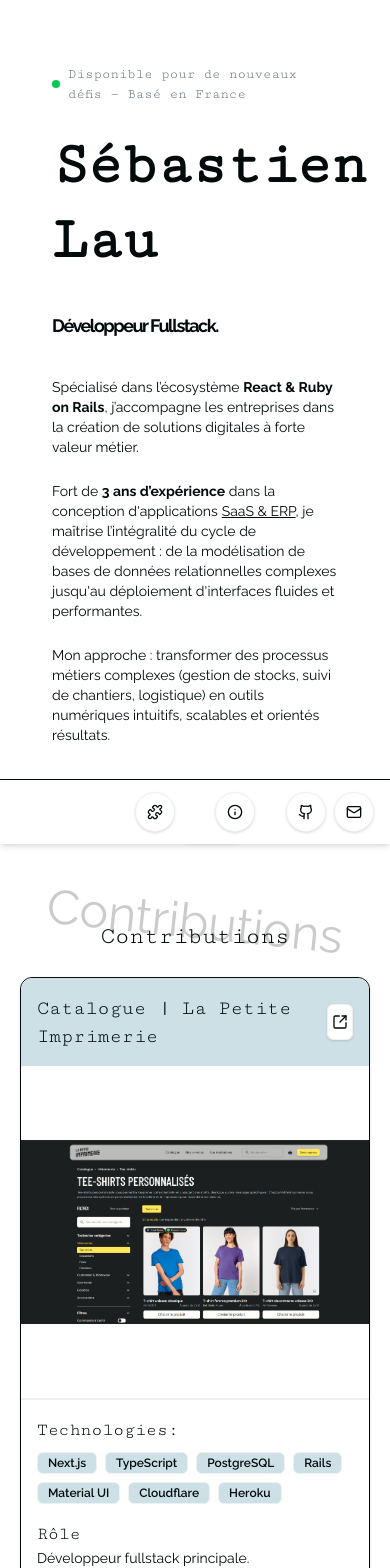
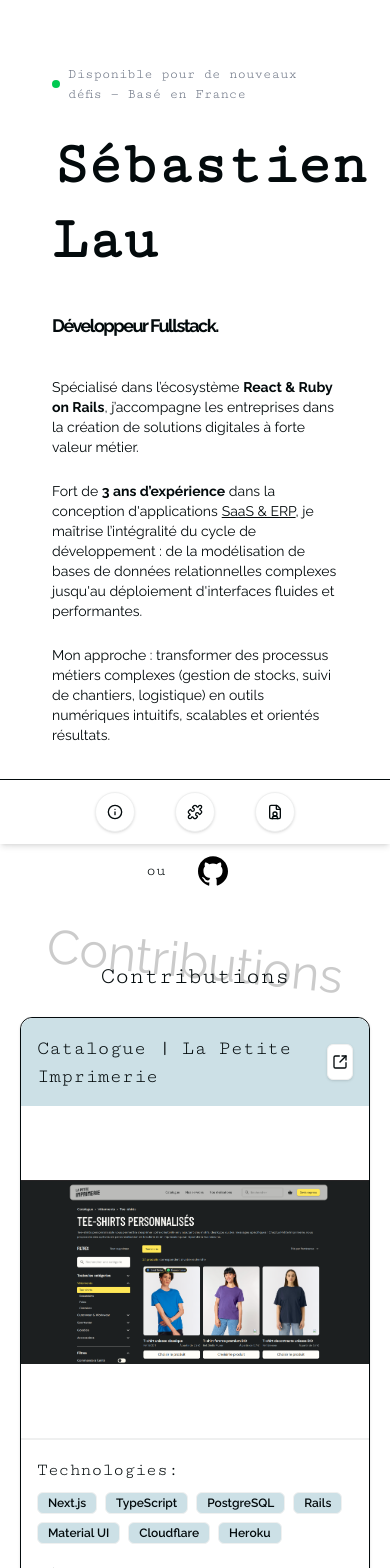
Before and after one commit to SebLau02/OC_P8, a Next.js app: page / in a window 390 px wide. Shown: the top 1568 px of the page. Built offline with nearby package versions, Linux system fonts and the light colour scheme.

Commit message:
ajout: création du composant ProjectCard, mise à jour des types de projet et intégration dans la page d'accueil

```diff
--- /dev/null
+++ b/app/_components/ProjectCard.tsx
@@ -0,0 +1,99 @@
+import { badgeVariants } from "@/components/ui/badge";
+import { Button } from "@/components/ui/button";
+import { Card } from "@/components/ui/card";
+import { Separator } from "@/components/ui/separator";
+import { SquareArrowOutUpRight } from "lucide-react";
+import Image from "next/image";
+import ReactMarkdown from "react-markdown";
+import { ProjectBase } from "../config/types";
+import Link from "next/link";
+import {
+  Dialog,
+  DialogContent,
+  DialogDescription,
+  DialogHeader,
+  DialogTrigger,
+} from "@/components/ui/dialog";
+
+function ProjectCard({ project }: { project: ProjectBase }) {
+  return (
+    <Card>
+      <div className="bg-muted p-4 rounded-t-xl flex flex-row items-center gap-4 justify-between mb-4">
+        <h3 className="">{project.name}</h3>
+
+        {project.link ? (
+          <Button
+            variant="outline"
+            size="icon"
+            aria-label="voir le projet en ligne"
+            asChild
+          >
+            <Link href={project.link} target="_blank">
+              <SquareArrowOutUpRight className="text-foreground" />
+            </Link>
+          </Button>
+        ) : (
+          <i className="text-xs">En cours de développement</i>
+        )}
+      </div>
+
+      <Dialog>
+        <DialogTrigger className="mx-auto block cursor-pointer">
+          <Image
+            src={`/${project.cover.replace("public/", "")}`}
+            alt={project.name}
+            width={600}
+            height={300}
+            className="mx-auto h-[300px] object-contain"
+          />
+        </DialogTrigger>
+        <DialogContent className="max-w-[1440px] ">
+          <DialogHeader>
+            <DialogDescription>
+              <Image
+                src={`/${project.cover.replace("public/", "")}`}
+                alt={project.name}
+                width={1400}
+                height={800}
+                className="mx-auto h-[800px] object-contain"
+              />
+            </DialogDescription>
+          </DialogHeader>
+        </DialogContent>
+      </Dialog>
+
+      <Separator className="mt-4 h-[2px]" />
+
+      <div className="p-4 rounded-b-lg">
+        <h4>Technologies:</h4>
+        <div className="flex flex-wrap gap-2 mt-2">
+          {project.technologies.map((tech, i) => (
+            <span
+              key={i}
+              className={badgeVariants({
+                variant: "outline",
+                className:
+                  "font-caption rounded-full border-custom md:text-sm bg-muted",
+              })}
+            >
+              {tech}
+            </span>
+          ))}
+        </div>
+        <div className="mt-4 mb-2">
+          <ReactMarkdown
+            components={{
+              p: ({ node, ...props }) => (
+                <p className="prose prose-sm max-w-none" {...props} />
+              ),
+            }}
+          >
+            {project.description}
+          </ReactMarkdown>
+        </div>
+      </div>
+    </Card>
+  );
+}
+
+export default ProjectCard;
--- a/app/_components/header.tsx
+++ b/app/_components/header.tsx
@@ -5,7 +5,7 @@
 import { socials } from "../config/data";
 import { badgeVariants } from "@/components/ui/badge";
 import { Button, buttonVariants } from "@/components/ui/button";
-import { Info, Puzzle } from "lucide-react";
+import { FileUser, Info, Puzzle } from "lucide-react";
 
 export const Header = () => {
   const [scrollDirection, setScrollDirection] = useState<string>("");
@@ -32,12 +32,22 @@
   return (
     <header className={`static sm:relative min-h-0 sm:min-h-[56px]`}>
       <div
-        className={`flex fixed top-full sm:top-0 left-0 bg-background w-full z-30 justify-center gap-10 sm:justify-evenly items-center py-3 shadow-md border-t transition-transform ${
+        className={`flex fixed top-full sm:top-0 left-0 bg-background w-full z-30 justify-center gap-10 md:gap-20 items-center py-3 shadow-md border-t transition-transform ${
           scrollDirection === "down"
             ? "translate-y-0 sm:-translate-y-full"
             : "-translate-y-full sm:translate-y-0"
         }`}
       >
+        <Link href="#about">
+          <span className="hidden sm:block text-2xl">Qui suis-je ?</span>
+          <Button
+            variant={"outline"}
+            size={"icon"}
+            className="flex sm:hidden rounded-full w-10 h-10"
+          >
+            <Info />
+          </Button>
+        </Link>
         <Link href="#works">
           <span className="hidden sm:block text-2xl">Contributions</span>
           <Button
@@ -48,19 +58,19 @@
             <Puzzle />
           </Button>
         </Link>
-        <Link href="#about">
-          <span className="hidden sm:block text-2xl">À propos</span>
+        <Link href="#curriculum">
+          <span className="hidden sm:block text-2xl">Curriculum</span>
 
           <Button
             variant={"outline"}
             className="flex sm:hidden rounded-full w-10 h-10"
           >
-            <Info size={"large"} />
+            <FileUser />
           </Button>
         </Link>
 
-        <div className="flex flex-wrap gap-2 absolute right-4 top-1/2 -translate-y-1/2">
-          {socials({ size: 16, className: "ml-0 sm:ml-2" }).map((social, i) => (
+        <div className="hidden sm:flex flex-wrap gap-2 absolute right-4 top-1/2 -translate-y-1/2">
+          {socials({ size: 16, className: "ml-0 lg:ml-2" }).map((social, i) => (
             <Link
               target={social.url === "#contact" ? "" : "_blank"}
               href={social.url}
@@ -68,9 +78,9 @@
             >
               <Button
                 variant={"outline"}
-                className="rounded-full sm:rounded-md w-10 h-10 sm:w-fit"
+                className="rounded-full lg:rounded-md w-10 h-10 lg:w-fit"
               >
-                <span className="hidden sm:block text-sm">{social.label}</span>
+                <span className="hidden lg:block text-sm">{social.label}</span>
                 {social.icon}
               </Button>
             </Link>
--- a/app/page.tsx
+++ b/app/page.tsx
@@ -1,16 +1,17 @@
 import Section from "./_components/section";
-import { Badge, badgeVariants } from "@/components/ui/badge";
+import { Badge } from "@/components/ui/badge";
 import { Card } from "@/components/ui/card";
 import Link from "next/link";
 import Image from "next/image";
 import { StyledTitle } from "./_components/styledTitle";
 import PROJECTS from "@/public/data/projets.json";
 import { Separator } from "@/components/ui/separator";
-import { Button, buttonVariants } from "@/components/ui/button";
-import { ArrowDown, SquareArrowOutUpRight } from "lucide-react";
-import ReactMarkdown from "react-markdown";
-import { educations, experiences, socials } from "./config/data";
+import { buttonVariants } from "@/components/ui/button";
+import { ArrowDown } from "lucide-react";
+import { educations, experiences } from "./config/data";
 import { Fragment } from "react";
+import ProjectCard from "./_components/ProjectCard";
+import { ProjectBase } from "./config/types";
 
 export default function Home() {
   return (
@@ -18,7 +19,10 @@
       <Section className="min-h-screen">
         <div className="flex flex-col border-custom p-8 animate-fadeIn gap-6 mt-6 opacity-0">
           {/* Badge de statut ou localisation */}
-          <div className="flex items-center gap-2 text-sm font-mono text-gray-500">
+          <div
+            className="flex items-center gap-2 text-sm font-mono text-gray-500"
+            id="about"
+          >
             <span className="relative flex h-2 w-2">
               <span className="animate-ping absolute inline-flex h-full w-full rounded-full bg-green-400 opacity-75"></span>
               <span className="relative inline-flex rounded-full h-2 w-2 bg-green-500"></span>
@@ -64,7 +68,7 @@
           </div>
 
           {/* Section Call to Action / Socials pour remplir le bas du 100vh */}
-          <div className="flex gap-4 mt-8 items-center">
+          <div className="flex flex-wrap justify-center gap-4 mt-8 items-center">
             <strong>Consulter mes projets</strong>
             <Link
               href={"#works"}
@@ -93,68 +97,10 @@
       <StyledTitle label="Contributions" orientation="positive" id="works" />
       <Section className="px-0 max-w-[1440px] grid xs:grid-cols-2 md:grid-cols-2 gap-4">
         {PROJECTS.map((project, i) => (
-          <Card key={i}>
-            <div className="bg-muted p-4 rounded-t-xl flex flex-row items-center gap-4 justify-between mb-4">
-              <h3 className="">{project.name}</h3>
-
-              {project.link ? (
-                <Button
-                  variant="outline"
-                  size="icon"
-                  aria-label="voir le projet en ligne"
-                  asChild
-                >
-                  <Link href={project.link} target="_blank">
-                    <SquareArrowOutUpRight className="text-foreground" />
-                  </Link>
-                </Button>
-              ) : (
-                <i className="text-xs">En cours de développement</i>
-              )}
-            </div>
-
-            <Image
-              src={`/${project.cover.replace("public/", "")}`}
-              alt={project.name}
-              width={600}
-              height={300}
-              className="mx-auto h-[300px] object-contain"
-            />
-
-            <Separator className="mt-4 h-[2px]" />
-
-            <div className="p-4 rounded-b-lg">
-              <h4>Technologies:</h4>
-              <div className="flex flex-wrap gap-2 mt-2">
-                {project.technologies.map((tech, i) => (
-                  <span
-                    key={i}
-                    className={badgeVariants({
-                      variant: "outline",
-                      className:
-                        "font-caption rounded-full border-custom md:text-sm bg-muted",
-                    })}
-                  >
-                    {tech}
-                  </span>
-                ))}
-              </div>
-              <div className="mt-4 mb-2">
-                <ReactMarkdown
-                  components={{
-                    p: ({ node, ...props }) => (
-                      <p className="prose prose-sm max-w-none" {...props} />
-                    ),
-                  }}
-                >
-                  {project.description}
-                </ReactMarkdown>
-              </div>
-            </div>
-          </Card>
+          <ProjectCard key={i} project={project as ProjectBase} />
         ))}
       </Section>
-      <StyledTitle label="À propos" orientation="negative" id="about" />
+      <StyledTitle label="Curriculum" orientation="negative" id="curriculum" />
       <Section>
         <h3 className="mt-6 mb-4">Scolaire</h3>
         <Card className="flex flex-col gap-6 p-4 rounded-xs">
@@ -198,15 +144,6 @@
             </Fragment>
           ))}
         </Card>
-        {/* <Section className="grid sm:grid-cols-1 sm:grid-cols-3 my-8">
-          <div>
-            <iframe
-              src="/assets/certificat_développeur_web_sébastien_lau.pdf"
-              className="w-full h-full"
-              title="Lecteur PDF"
-            />
-          </div>
-        </Section> */}
       </Section>
     </main>
   );
--- /dev/null
+++ b/components/ui/dialog.tsx
@@ -0,0 +1,122 @@
+"use client"
+
+import * as React from "react"
+import * as DialogPrimitive from "@radix-ui/react-dialog"
+import { X } from "lucide-react"
+
+import { cn } from "@/lib/utils"
+
+const Dialog = DialogPrimitive.Root
+
+const DialogTrigger = DialogPrimitive.Trigger
+
+const DialogPortal = DialogPrimitive.Portal
+
+const DialogClose = DialogPrimitive.Close
+
+const DialogOverlay = React.forwardRef<
+  React.ElementRef<typeof DialogPrimitive.Overlay>,
+  React.ComponentPropsWithoutRef<typeof DialogPrimitive.Overlay>
+>(({ className, ...props }, ref) => (
+  <DialogPrimitive.Overlay
+    ref={ref}
+    className={cn(
+      "fixed inset-0 z-50 bg-black/80  data-[state=open]:animate-in data-[state=closed]:animate-out data-[state=closed]:fade-out-0 data-[state=open]:fade-in-0",
+      className
+    )}
+    {...props}
+  />
+))
+DialogOverlay.displayName = DialogPrimitive.Overlay.displayName
+
+const DialogContent = React.forwardRef<
+  React.ElementRef<typeof DialogPrimitive.Content>,
+  React.ComponentPropsWithoutRef<typeof DialogPrimitive.Content>
+>(({ className, children, ...props }, ref) => (
+  <DialogPortal>
+    <DialogOverlay />
+    <DialogPrimitive.Content
+      ref={ref}
+      className={cn(
+        "fixed left-[50%] top-[50%] z-50 grid w-full max-w-lg translate-x-[-50%] translate-y-[-50%] gap-4 border bg-background p-6 shadow-lg duration-200 data-[state=open]:animate-in data-[state=closed]:animate-out data-[state=closed]:fade-out-0 data-[state=open]:fade-in-0 data-[state=closed]:zoom-out-95 data-[state=open]:zoom-in-95 data-[state=closed]:slide-out-to-left-1/2 data-[state=closed]:slide-out-to-top-[48%] data-[state=open]:slide-in-from-left-1/2 data-[state=open]:slide-in-from-top-[48%] sm:rounded-lg",
+        className
+      )}
+      {...props}
+    >
+      {children}
+      <DialogPrimitive.Close className="absolute right-4 top-4 rounded-sm opacity-70 ring-offset-background transition-opacity hover:opacity-100 focus:outline-none focus:ring-2 focus:ring-ring focus:ring-offset-2 disabled:pointer-events-none data-[state=open]:bg-accent data-[state=open]:text-muted-foreground">
+        <X className="h-4 w-4" />
+        <span className="sr-only">Close</span>
+      </DialogPrimitive.Close>
+    </DialogPrimitive.Content>
+  </DialogPortal>
+))
+DialogContent.displayName = DialogPrimitive.Content.displayName
+
+const DialogHeader = ({
+  className,
+  ...props
+}: React.HTMLAttributes<HTMLDivElement>) => (
+  <div
+    className={cn(
+      "flex flex-col space-y-1.5 text-center sm:text-left",
+      className
+    )}
+    {...props}
+  />
+)
+DialogHeader.displayName = "DialogHeader"
+
+const DialogFooter = ({
+  className,
+  ...props
+}: React.HTMLAttributes<HTMLDivElement>) => (
+  <div
+    className={cn(
+      "flex flex-col-reverse sm:flex-row sm:justify-end sm:space-x-2",
+      className
+    )}
+    {...props}
+  />
+)
+DialogFooter.displayName = "DialogFooter"
+
+const DialogTitle = React.forwardRef<
+  React.ElementRef<typeof DialogPrimitive.Title>,
+  React.ComponentPropsWithoutRef<typeof DialogPrimitive.Title>
+>(({ className, ...props }, ref) => (
+  <DialogPrimitive.Title
+    ref={ref}
+    className={cn(
+      "text-lg font-semibold leading-none tracking-tight",
+      className
+    )}
+    {...props}
+  />
+))
+DialogTitle.displayName = DialogPrimitive.Title.displayName
+
+const DialogDescription = React.forwardRef<
+  React.ElementRef<typeof DialogPrimitive.Description>,
+  React.ComponentPropsWithoutRef<typeof DialogPrimitive.Description>
+>(({ className, ...props }, ref) => (
+  <DialogPrimitive.Description
+    ref={ref}
+    className={cn("text-sm text-muted-foreground", className)}
+    {...props}
+  />
+))
+DialogDescription.displayName = DialogPrimitive.Description.displayName
+
+export {
+  Dialog,
+  DialogPortal,
+  DialogOverlay,
+  DialogTrigger,
+  DialogClose,
+  DialogContent,
+  DialogHeader,
+  DialogFooter,
+  DialogTitle,
+  DialogDescription,
+}
--- a/package.json
+++ b/package.json
@@ -11,6 +11,7 @@
   "dependencies": {
     "@radix-ui/react-accordion": "^1.2.12",
     "@radix-ui/react-avatar": "^1.1.11",
+    "@radix-ui/react-dialog": "^1.1.15",
     "@radix-ui/react-label": "^2.1.8",
     "@radix-ui/react-popover": "^1.1.15",
     "@radix-ui/react-progress": "^1.1.8",
--- a/public/data/projets.json
+++ b/public/data/projets.json
@@ -25,7 +25,7 @@
     "name": "CustomX",
     "description": "#### Rôle \n Développeur Principal \n #### Objectif \n Plateforme SaaS multi-tenant d'orchestration ERP/MES dédiée à l'industrie textile. Digitalisation complète de la chaîne de valeur : de l'acquisition client (devisage dynamique) à la logistique (expédition), incluant la gestion prévisionnelle des achats, l'optimisation des stocks et le pilotage de production en temps réel. \n #### Réalisation technique \n Ingénierie Fullstack : Conception d'une architecture multi-instance scalable, modélisation de base de données relationnelle complexe et développement d'une API métier haute performance avec interface UX/UI optimisée.",
     "link": null,
-    "cover": "public/projects/matchinvest.png",
+    "cover": "public/projects/customx.png",
     "technologies": [
       "PostgreSQL",
       "Rails",
```
Also changed, not shown: app/config/types.ts (+8 -0 lines), public/projects/customx.png (added), 1 other file (tests, documents, lock files or other folders).
